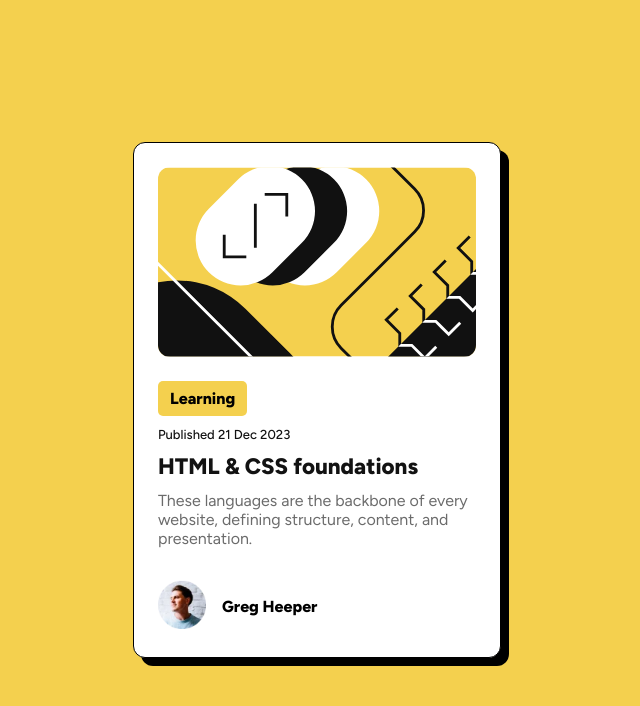
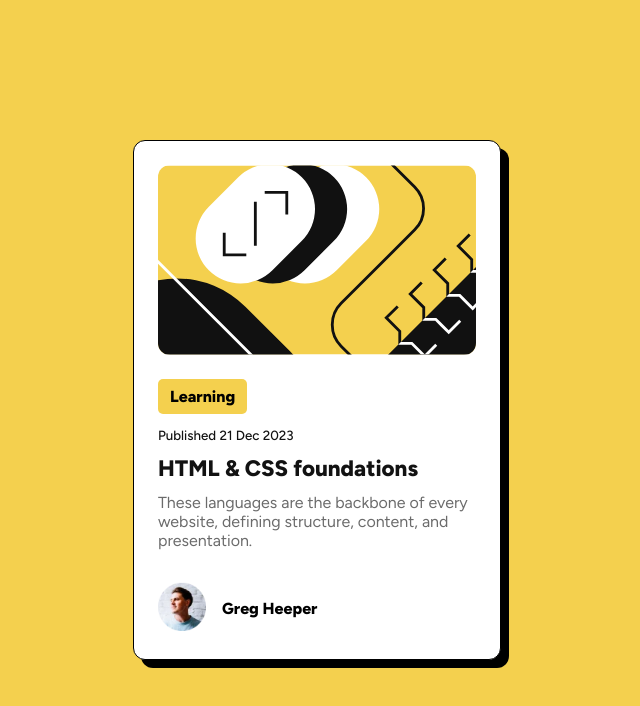
Before and after one commit to IbrahimMurad/Blog-preview-card, a plain HTML site: page index.html in a window 1280 px wide. Shown: the whole page, without its empty margins (323-963 px from the left). Drawn offline with Linux system fonts and the light colour scheme.

Commit message:
using small element for publish date

```diff
--- a/index.html
+++ b/index.html
@@ -57,7 +57,6 @@
     .puplish-date {
       margin: 0.7rem 0;
       color: hsl(0, 0%, 7%);
-      font-size: 13px;
       font-weight: 500;
     }
 
@@ -104,7 +103,7 @@
     <img src="./assets/images/illustration-article.svg" alt="illustration-article" class="card-image">
 
     <div class="tag"><p>Learning</p></div>
-    <div class="puplish-date"><p>Published 21 Dec 2023</p></div>
+    <small class="puplish-date">Published 21 Dec 2023</small>
     <div class="blog">
       <h1 class="blog-header">HTML & CSS foundations</h1>
       <p class="blog-body">These languages are the backbone of every website, defining structure, content, and presentation.</p>
```
